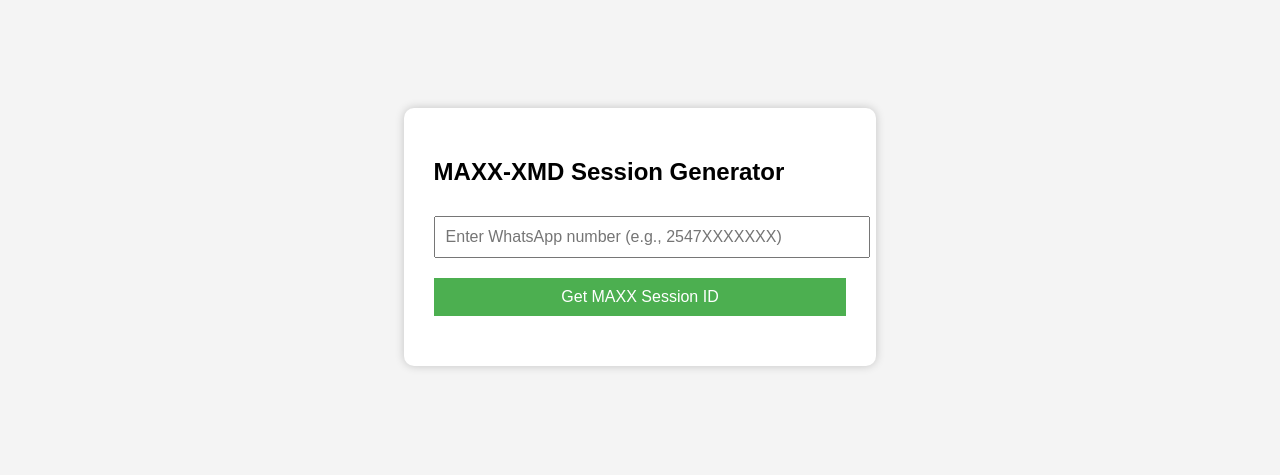
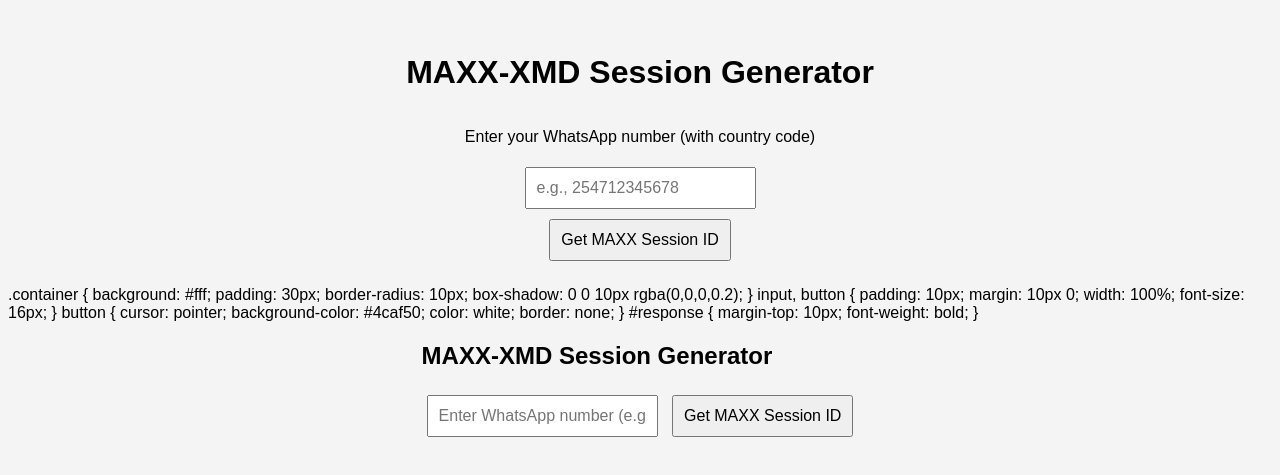
Before and after one commit to Carlymaxx/maxx-xmdrepo, a website: page public/index.html in a window 1280 px wide. Shown: the part 171-646 px from the top of the page. Drawn offline with Linux system fonts and the light colour scheme.

Commit message:
Update index.html

```diff
--- a/public/index.html
+++ b/public/index.html
@@ -12,7 +12,52 @@
             justify-content: center;
             height: 100vh;
             background-color: #f4f4f4;
+        }<!DOCTYPE html>
+<html lang="en">
+<head>
+  <meta charset="UTF-8">
+  <title>MAXX-XMD Session Generator</title>
+  <style>
+    body { font-family: Arial, sans-serif; text-align: center; margin-top: 50px; }
+    input, button { padding: 10px; font-size: 16px; margin: 5px; }
+    #result { margin-top: 20px; font-weight: bold; }
+  </style>
+</head>
+<body>
+  <h1>MAXX-XMD Session Generator</h1>
+  <p>Enter your WhatsApp number (with country code)</p>
+  <input type="text" id="number" placeholder="e.g., 254712345678">
+  <button onclick="getSession()">Get MAXX Session ID</button>
+  <div id="result"></div>
+
+  <script>
+    async function getSession() {
+      const number = document.getElementById('number').value;
+      const result = document.getElementById('result');
+      result.textContent = "⏳ Sending session ID...";
+
+      try {
+        const res = await fetch("/generate-session", {
+          method: "POST",
+          headers: { "Content-Type": "application/json" },
+          body: JSON.stringify({ number })
+        });
+        const data = await res.json();
+
+        if (data.success) {
+          result.textContent = `✅ Session ID sent to ${number}! Code: ${data.code}`;
+        } else {
+          result.textContent = `❌ ${data.error}`;
         }
+      } catch (err) {
+        result.textContent = "❌ Server error, try again later.";
+        console.error(err);
+      }
+    }
+  </script>
+</body>
+</html>
+
         .container {
             background: #fff;
             padding: 30px;
```
